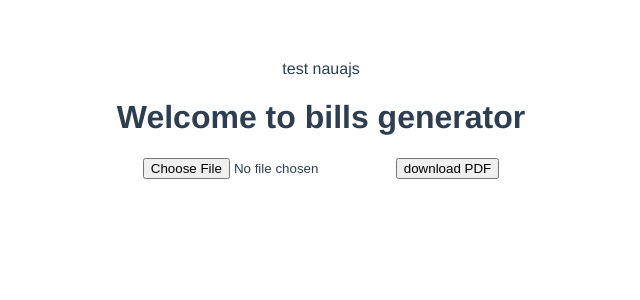
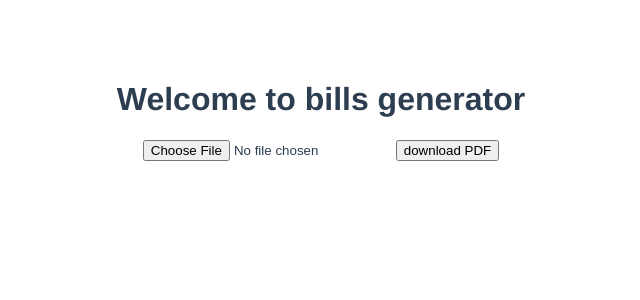
Before and after one commit to JustinaJur/bill, a Vue app: page / in a window 1280 px wide. Shown: the top 300 px of the page, without its empty margins (319-959 px from the left). Built offline with nearby package versions, Linux system fonts and the light colour scheme.

Commit message:
git test

```diff
--- a/src/components/BillGenerator.vue
+++ b/src/components/BillGenerator.vue
@@ -1,6 +1,5 @@
 <template>
   <div class="billGenerator">
-    test nauajs
     <h1>{{ msg }}</h1>
     <div>
       <input type="file" @change="getExcelFiletableData" />
```
